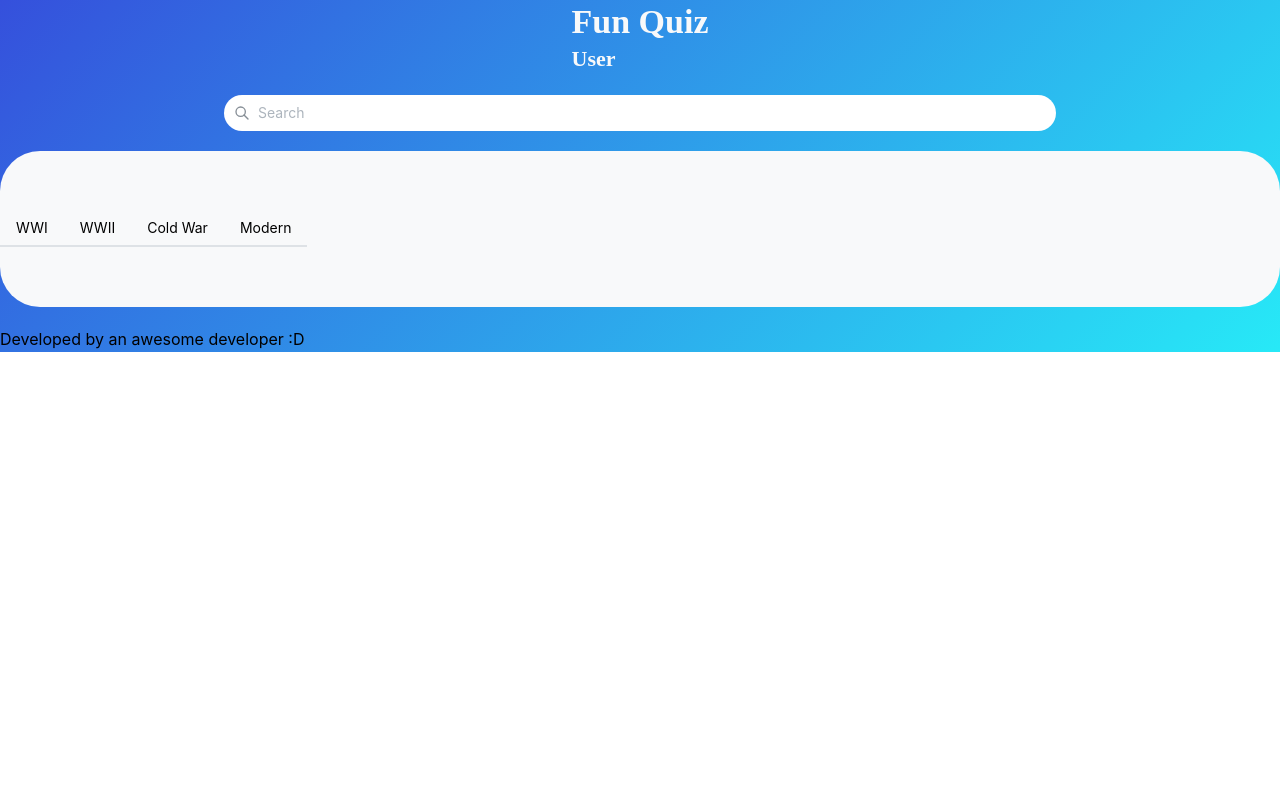
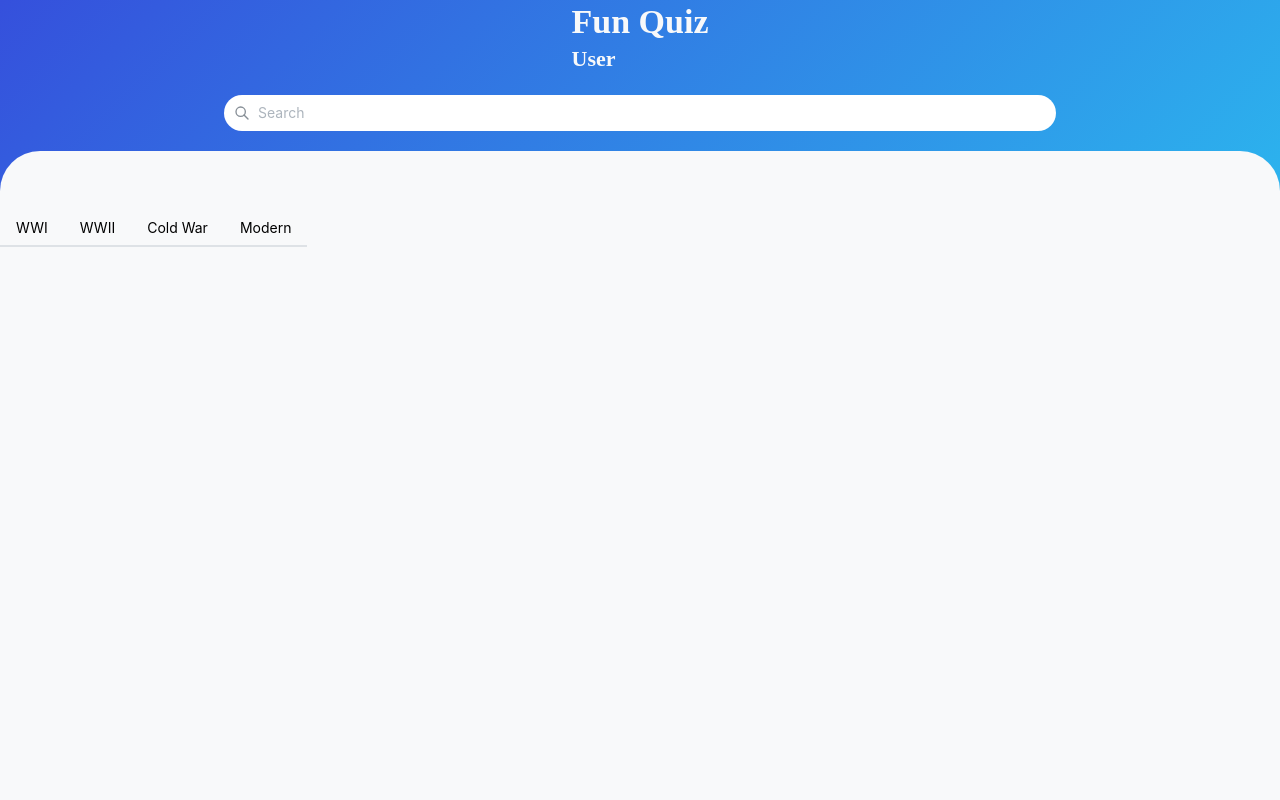
Before and after one commit to JustBecerra/QuizTime, a Next.js app: page / in a window 1280 px wide. Shown: the top 800 px of the page. Built offline with nearby package versions, Linux system fonts and the light colour scheme.

Commit message:
fix height

```diff
--- a/components/maininfocard/index.tsx
+++ b/components/maininfocard/index.tsx
@@ -7,7 +7,7 @@ export const Maininfocard = () => {
     <Flex
       bg="gray.0"
       w="100%"
-      h="90%"
+      mih="100vh"
       py={60}
       style={{
         borderRadius: "2.5rem",
```
